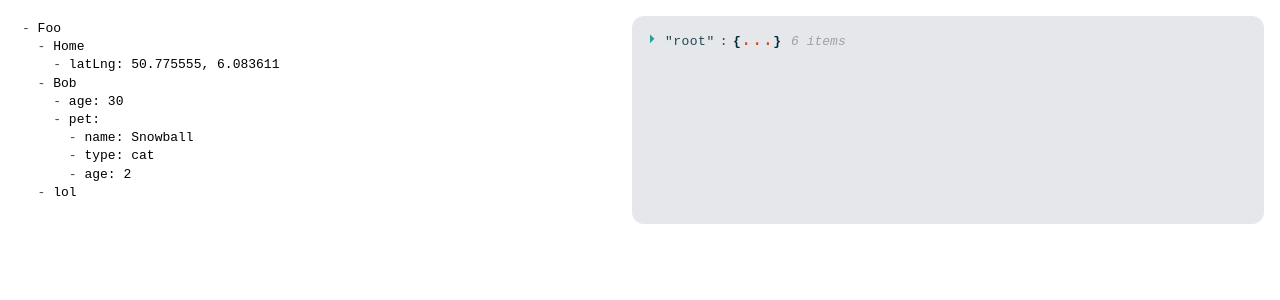
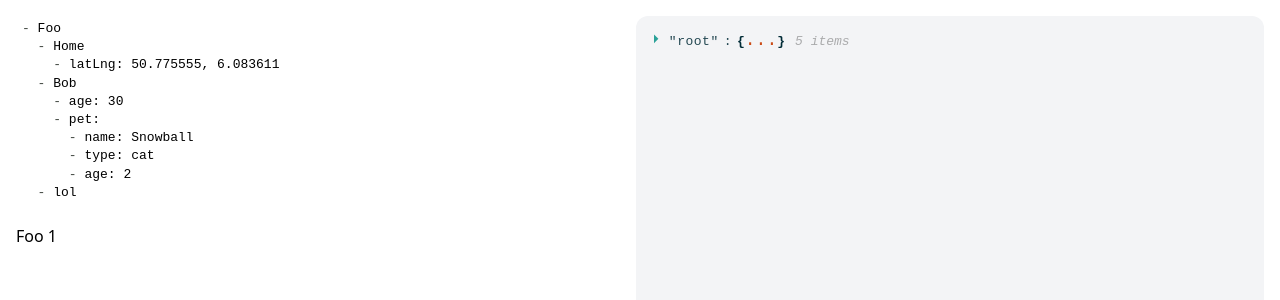
Before and after one commit to paulsonnentag/better-outliner, a React (Vite) app: page / in a window 1280 px wide. Shown: the top 300 px of the page. Built offline with nearby package versions, Linux system fonts and the light colour scheme.

Commit message:
map cursor position node

```diff
--- a/src/App.tsx
+++ b/src/App.tsx
@@ -4,8 +4,9 @@ import { minimalSetup } from "codemirror";
 import { indentWithTab } from "@codemirror/commands";
 import { markdown } from "@codemirror/lang-markdown";
 import { syntaxTree } from "@codemirror/language";
-import { EditorState } from "@codemirror/state";
+import { EditorState, Transaction } from "@codemirror/state";
 import ReactJson from "react-json-view";
+import { useStaticCallback } from "./hooks";
 
 const initialSource = `- Foo
   - Home
@@ -24,12 +25,39 @@ function App() {
   const editorViewRef = useRef<EditorView>();
 
   const [parsedNodes, setParsedNodes] = useState<Node[]>([]);
+  const [focusedNode, setFocusedNode] = useState<Node>();
 
-  const onChangeEditorState = (state: EditorState) => {
+  const onChangeDoc = useStaticCallback((state: EditorState) => {
     const nodes = parseNodes(state);
     nodes.forEach(extractData);
     setParsedNodes(nodes);
-  };
+  });
+
+  // update selection if parsedNodes have changed
+  useEffect(() => {
+    const currentEditor = editorViewRef.current;
+
+    if (currentEditor) {
+      onUpdateSelection(currentEditor.state);
+    }
+  }, [parsedNodes, editorViewRef]);
+
+  const onUpdateSelection = useStaticCallback((state: EditorState) => {
+    const selection = state.selection;
+
+    // todo: we should handle selection ranges, but then things become a bit more complicated, so treat this case as if nothing was selected for now
+    if (
+      selection.ranges.length !== 1 ||
+      selection.ranges[0].from !== selection.ranges[0].to
+    ) {
+      setFocusedNode(undefined);
+      return;
+    }
+
+    const position = selection.ranges[0].from;
+    const node = getNodeAtPosition(parsedNodes, position);
+    setFocusedNode(node);
+  });
 
   useEffect(() => {
     if (!containerRef.current) {
@@ -44,28 +72,38 @@ function App() {
         markdown(),
         keymap.of([indentWithTab]),
       ],
+      dispatch(transaction: Transaction) {
+        view.update([transaction]);
 
-      dispatch(transaction) {
-        view.update([transaction]);
         if (transaction.docChanged) {
-          onChangeEditorState(view.state);
+          onChangeDoc(view.state);
+          // onUpdateSelection is called implicitly when the parsed nodes change
+        } else if (transaction.selection) {
+          onUpdateSelection(view.state);
         }
       },
       parent: containerRef.current,
     } as EditorViewConfig));
 
-    onChangeEditorState(view.state);
+    onChangeDoc(view.state);
 
     return () => {
       view.destroy();
     };
-  }, []);
+  }, []); // don't need to pass onUpdateSelection and onChangeDoc because they are static callbacks
 
   return (
-    <div className="flex p-4">
-      <div className="w-full" ref={containerRef}></div>
+    <div className="flex p-4 gap-2 h-screen">
+      <div className="w-full">
+        <div ref={containerRef}></div>
+        {focusedNode && (
+          <div>
+            {focusedNode.value} {focusedNode.data.geoPoints?.length}
+          </div>
+        )}
+      </div>
 
-      <div className="w-full bg-gray-200 p-4 rounded-xl">
+      <div className="w-full bg-gray-100 p-4 rounded-xl">
         {parsedNodes.map((node, index) => (
           <ReactJson src={node} key={index} collapsed={true} />
         ))}
@@ -77,7 +115,9 @@ function App() {
 export default App;
 
 interface Node {
-  parent: Node;
+  from: number;
+  to: number;
+  parent?: Node;
   value?: string;
   key?: string;
   props: { [key: string]: Node };
@@ -89,6 +129,7 @@ interface Node {
   children: Node[];
 }
 
+// todo: doesn't work if there are multiple separate lists in the document
 function parseNodes(state: EditorState): Node[] {
   const parents: Node[] = [];
   let currentNode: Node | undefined = undefined;
@@ -97,7 +138,22 @@ function parseNodes(state: EditorState): Node[] {
 
   syntaxTree(state).iterate({
     enter(node) {
-      if (node.name === "ListItem") {
+      console.log("enter", node.name, state.doc.lineAt(node.from));
+
+      switch (node.name) {
+        case "BulletList":
+          if (parents.length === 0) {
+            parents.unshift({
+              from: node.from,
+              to: node.to,
+              children: [],
+              data: {},
+              props: {},
+            });
+          }
+          break;
+
+        case "ListItem": {
           if (currentNode) {
             parents.unshift(currentNode);
           }
@@ -111,6 +167,8 @@ function parseNodes(state: EditorState): Node[] {
           const { key, value } = parseBullet(bulletSource);
 
           currentNode = {
+            from: state.doc.lineAt(node.from).from, // use the start position of the line
+            to: node.to,
             key,
             value,
             parent,
@@ -120,15 +178,22 @@ function parseNodes(state: EditorState): Node[] {
           };
 
           if (parent) {
-          if (key !== undefined && value !== undefined && !parent.props[key]) {
+            if (
+              key !== undefined &&
+              value !== undefined &&
+              !parent.props[key]
+            ) {
               parent.props[key] = currentNode;
             }
             parent.children.push(currentNode);
           }
         }
+      }
     },
 
     leave(node) {
+      console.log("leave", node.name, state.doc.lineAt(node.from));
+
       switch (node.name) {
         case "ListItem":
           currentNode = undefined;
@@ -136,14 +201,30 @@ function parseNodes(state: EditorState): Node[] {
 
         case "BulletList":
           currentNode = parents.shift();
+
           if (parents.length === 0 && currentNode) {
             results.push(currentNode);
+          } else {
+            console.log("nothing", parents);
           }
       }
     },
   });
 
+  if (parents.length === 1) {
+    results.push(parents[0]);
+  }
+
   return results;
+}
+
+function getNodeAtPosition(nodes: Node[], position: number): Node | undefined {
+  for (const node of nodes) {
+    if (position >= node.from && position <= node.to) {
+      const childNode = getNodeAtPosition(node.children, position);
+      return childNode ? childNode : node;
+    }
+  }
 }
 
 const LAT_LNG_REGEX = /^\s*(-?\d+\.\d+?),\s*(-?\d+\.\d+?)\s*$/;
--- /dev/null
+++ b/src/hooks.ts
@@ -0,0 +1,20 @@
+/**
+ * Creates a constant reference for the given function.
+ * Always returns the same function.
+ *
+ * @remarks
+ *
+ * `useCallback` closes over the deps at the time they're passed in, whereas `useStaticCallback`
+ * always calls the latest callback. This is generally a good thing, but it's worth noting that it
+ * could result in a race condition.
+ */
+import { useCallback, useRef } from "react";
+
+export function useStaticCallback<T extends (...args: any[]) => any>(
+  callback: T
+): T {
+  const cb = useRef<T>(callback);
+  cb.current = callback;
+
+  return useCallback((...args: any[]) => cb.current(...args), []) as T;
+}
--- a/src/main.tsx
+++ b/src/main.tsx
@@ -1,10 +1,10 @@
-import React from 'react'
-import ReactDOM from 'react-dom/client'
-import App from './App.tsx'
-import './index.css'
+import React from "react";
+import ReactDOM from "react-dom/client";
+import App from "./App.tsx";
+import "./index.css";
 
-ReactDOM.createRoot(document.getElementById('root') as HTMLElement).render(
-  <React.StrictMode>
-    <App />
-  </React.StrictMode>,
-)
+ReactDOM.createRoot(document.getElementById("root") as HTMLElement).render(
+  //<React.StrictMode>
+  <App />
+  //  </React.StrictMode>,
+);
```
Lines whose indentation alone changed are shown as unchanged.
